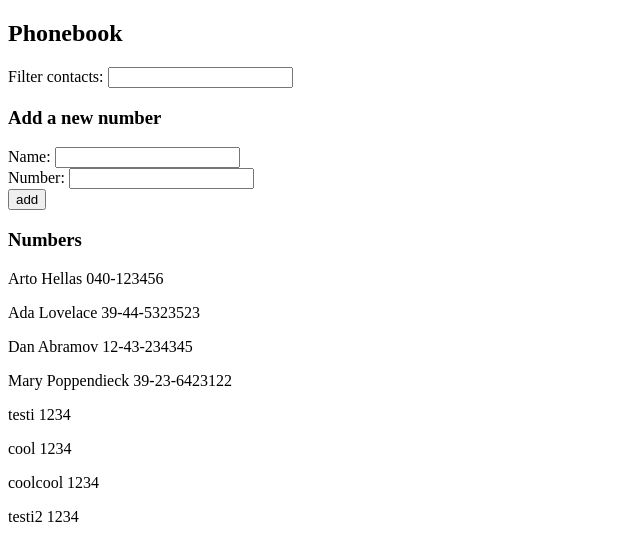
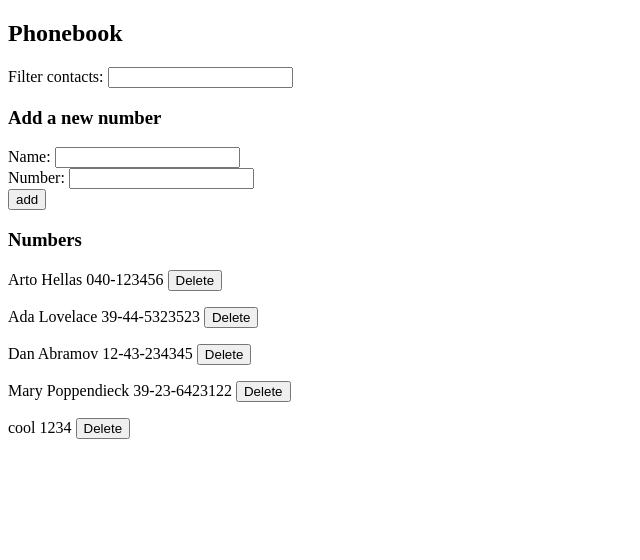
Before and after one commit to kasperikaivola/fsopen, a React (Create React App) app in the folder part2/phonebook/: page / in a window 1280 px wide. Shown: the top 560 px of the page, without its empty margins (0-640 px from the left). Built offline with nearby package versions, Linux system fonts and the light colour scheme; data requests are answered from the project's data file; the HTML template or start-up script is replaced by a standard one.

Commit message:
Ex. 2.17 done and a file name change to countrydata

```diff
--- a/part2/phonebook/db.json
+++ b/part2/phonebook/db.json
@@ -21,24 +21,9 @@
       "id": 4
     },
     {
-      "name": "testi",
+      "name": "cool",
       "number": "1234",
       "id": 5
-    },
-    {
-      "name": "cool",
-      "number": "1234",
-      "id": 6
-    },
-    {
-      "name": "coolcool",
-      "number": "1234",
-      "id": 7
-    },
-    {
-      "name": "testi2",
-      "number": "1234",
-      "id": 8
     }
   ]
 }
--- a/part2/phonebook/src/App.js
+++ b/part2/phonebook/src/App.js
@@ -20,6 +20,16 @@ const App = () => {
 
   const handleSearchChange = (event) => {
     setSearchTerm(event.target.value)
+  }
+
+  const deleteNumber = (id, name) => {
+    if(window.confirm(`Delete contact ${name}?`)) {
+      phonebookService
+        .deletePerson(id)
+        .then(response => {
+          setPersons(persons.filter(p => p.id!=id))
+      })
+    }
   }
 
   const addPerson = (event) => {
@@ -61,7 +71,7 @@ const App = () => {
         newNumber={newNumber}
         handleNumberChange={handleNumberChange}/>
       <h3>Numbers</h3>
-      <FilteredPersons persons={persons} filter={searchTerm}/>
+      <FilteredPersons persons={persons} filter={searchTerm} deleteNumber={deleteNumber}/>
     </div>
   )
 }
--- a/part2/phonebook/src/components/FilteredPersons.js
+++ b/part2/phonebook/src/components/FilteredPersons.js
@@ -1,6 +1,6 @@
-const FilteredPersons = ({persons,filter}) => {
-    const filtered = persons.filter(p => p.name.toLowerCase().includes(filter.toLowerCase()))
-    return filtered.map(p => <p key={p.name}>{p.name} {p.number}</p>)
+const FilteredPersons = ({persons, filter, deleteNumber}) => {
+    const filtered = Object.values(persons).filter(p => p.name.toLowerCase().includes(filter.toLowerCase()))
+    return filtered.map(p => <p key={p.name}>{p.name} {p.number} {<button onClick={() => deleteNumber(p.id, p.name)}>Delete</button>}</p>)
   }
 
   export default FilteredPersons
--- a/part2/phonebook/src/services/phonebook.js
+++ b/part2/phonebook/src/services/phonebook.js
@@ -7,6 +7,8 @@ const create = newObject => {return axios.post(baseUrl, newObject).then(response
 
 const update = (id, newObject) => {return axios.put(`${baseUrl}/${id}`, newObject).then(response => response.data)}
 
-const phonebook = {getAll,create,update}
+const deletePerson = (id) => {return axios.delete(`${baseUrl}/${id}`).then(response => response.data)}
+
+const phonebook = {getAll,create,update, deletePerson}
 
 export default phonebook
```
Also changed, not shown: 2 other files (tests, documents, lock files or other folders).
